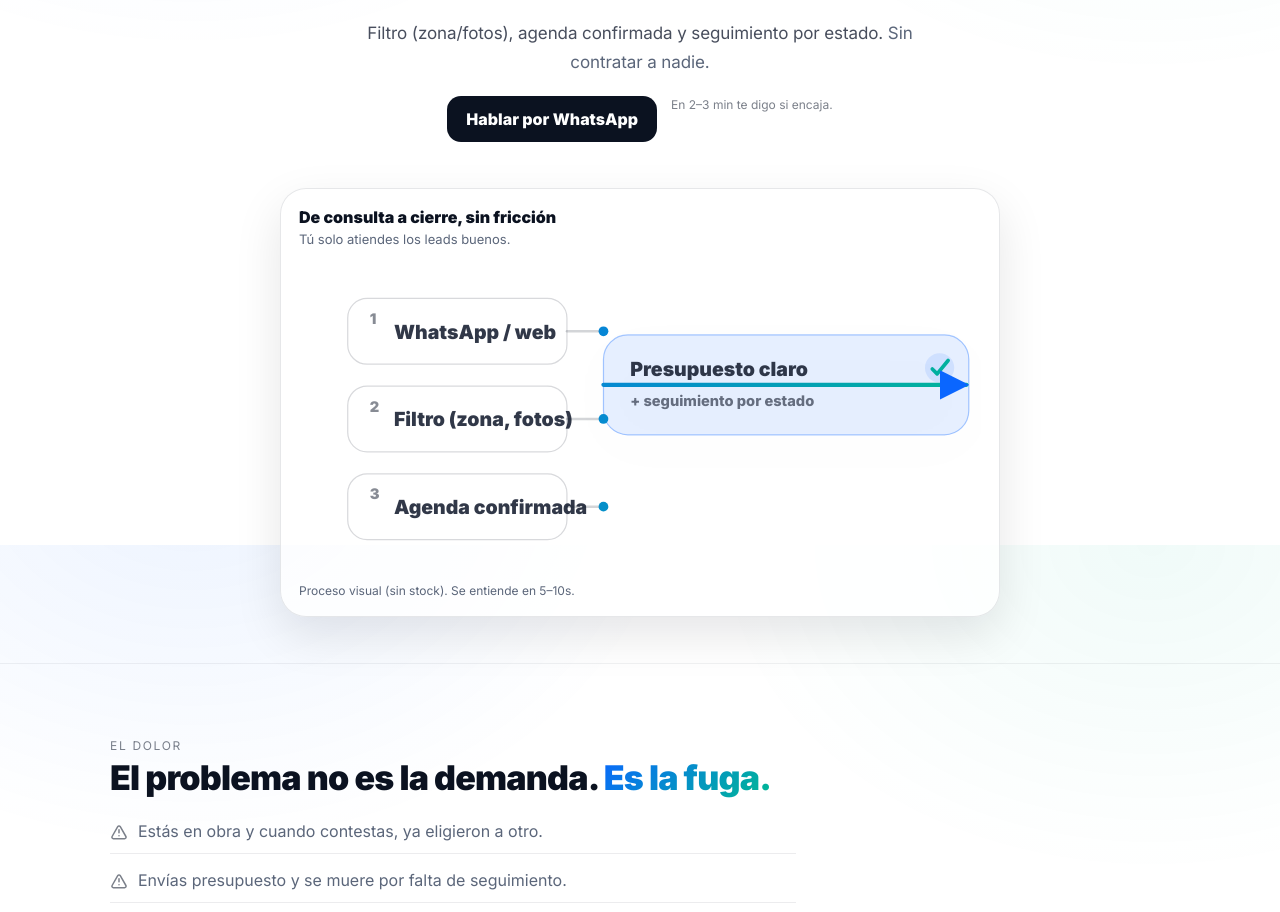
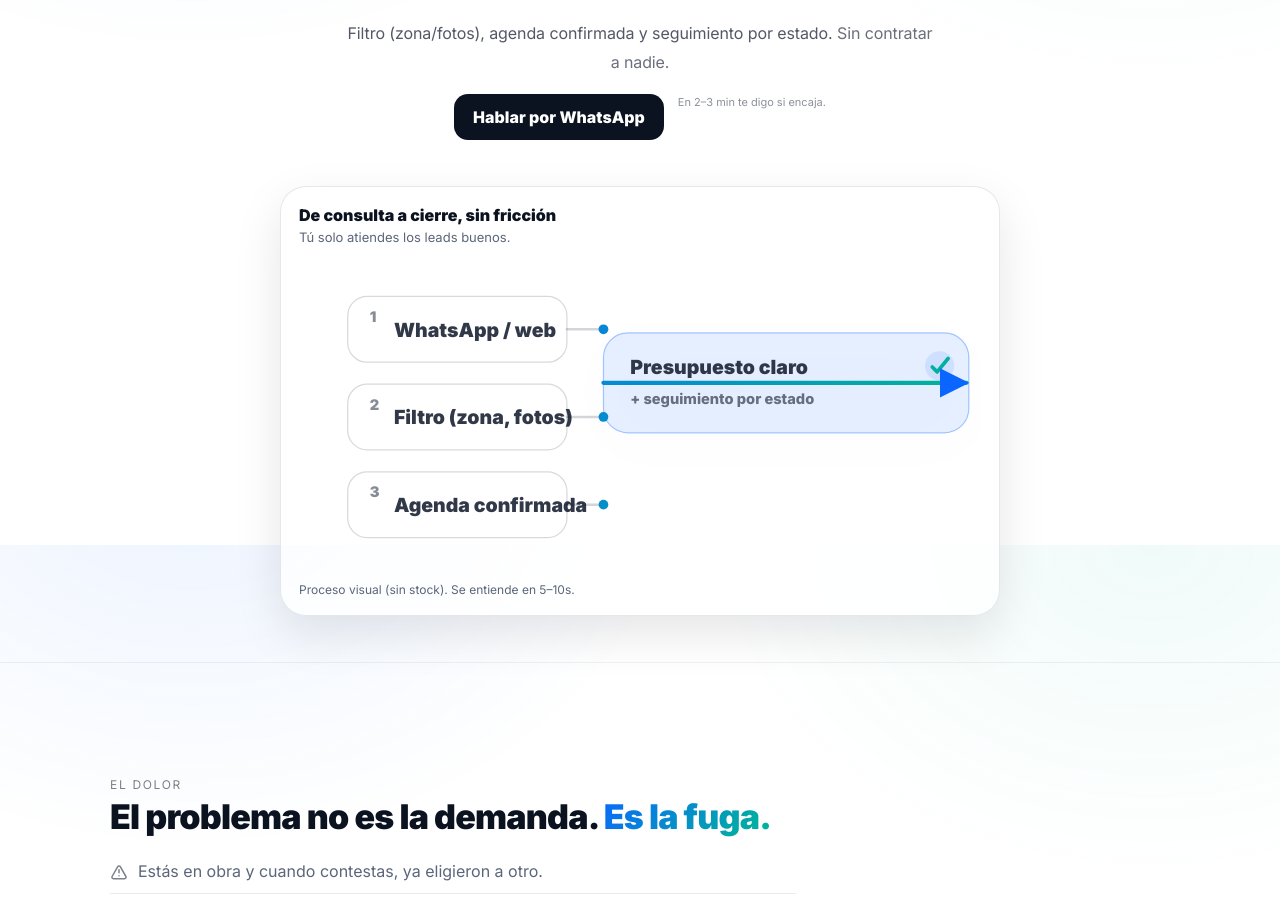
Before and after one commit to SafenSound21/climaops, a React (Vite) app: page / in a window 1280 px wide. Shown: the part 255-1167 px from the top of the page. Built offline with nearby package versions, Linux system fonts and the light colour scheme.

Commit message:
Micro polish: more section spacing, quieter secondary text

```diff
--- a/src/site.css
+++ b/src/site.css
@@ -33,8 +33,8 @@ a{ color: inherit; text-decoration:none; }
 
 .container{ max-width: 1100px; margin: 0 auto; padding: 0 20px; }
 
-.muted{ color: var(--muted); }
-.fine{ color: rgba(15,23,42,.55); font-size: 12px; line-height: 1.5; }
+.muted{ color: rgba(15,23,42,.62); }
+.fine{ color: rgba(15,23,42,.48); font-size: 11px; line-height: 1.55; }
 
 /* Header */
 .heroWrap{ padding: 92px 0 40px; border-bottom: 1px solid rgba(15, 23, 42, .06); }
@@ -78,7 +78,7 @@ a{ color: inherit; text-decoration:none; }
 h1{ font-size: 54px; line-height: 1.02; margin: 10px 0 14px; letter-spacing: -1.6px; text-align:center; max-width: 18ch; }
 .grad{ background: linear-gradient(135deg, var(--brand), var(--brand2)); -webkit-background-clip:text; background-clip:text; color: transparent; }
 
-.lead{ margin: 0; color: rgba(15,23,42,.76); font-size: 17px; line-height: 1.72; letter-spacing: -.1px; max-width: 56ch; text-align:center; }
+.lead{ margin: 0; color: rgba(15,23,42,.72); font-size: 16px; line-height: 1.78; letter-spacing: -.1px; max-width: 58ch; text-align:center; }
 
 .btn{
   display:inline-flex; align-items:center; justify-content:center;
@@ -156,8 +156,8 @@ h1{ font-size: 54px; line-height: 1.02; margin: 10px 0 14px; letter-spacing: -1.
 .visualFoot{ margin-top: 10px; color: var(--muted); font-size: 12px; }
 
 .main{ padding: 18px 0 10px; }
-.section{ padding: 56px 0; }
-.sectionTitle{ font-weight: 950; font-size: 34px; letter-spacing: -.8px; line-height: 1.1; margin: 6px 0 16px; max-width: 28ch; }
+.section{ padding: 96px 0; }
+.sectionTitle{ font-weight: 950; font-size: 34px; letter-spacing: -.8px; line-height: 1.1; margin: 6px 0 18px; max-width: 28ch; }
 .painSection .painList{ max-width: 68ch; }
 .trustSection .trust{ max-width: 68ch; }
 
```
